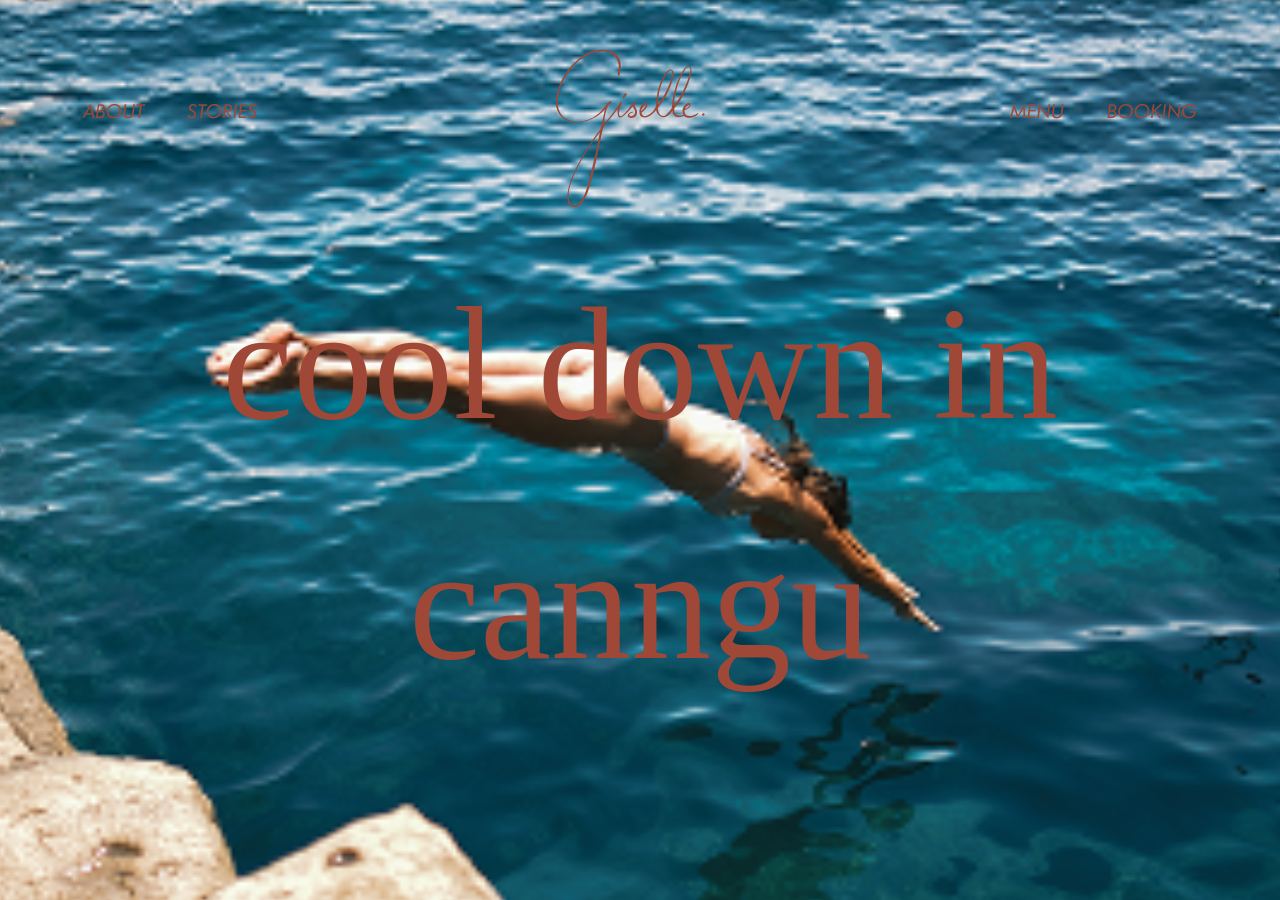
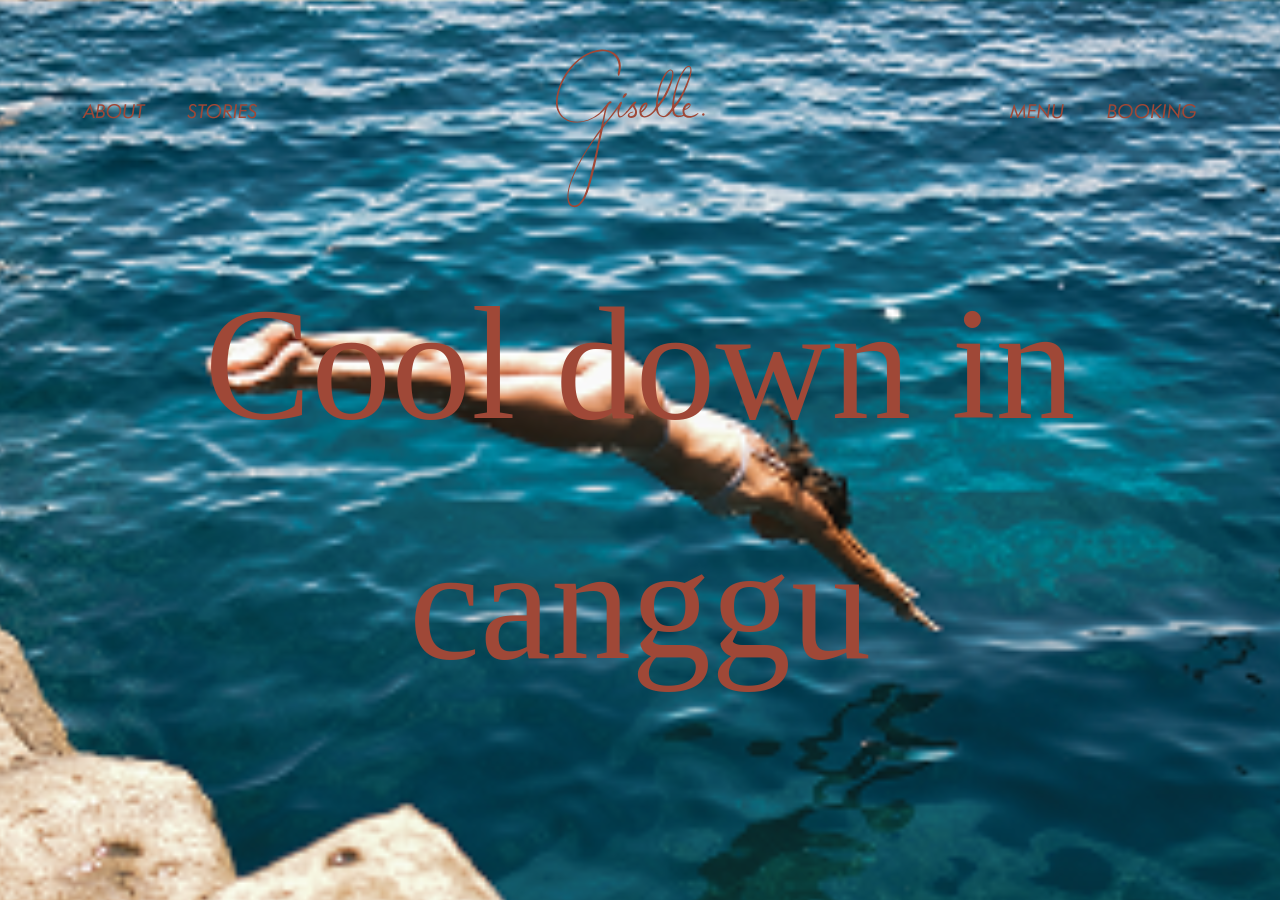
Before and after one commit to dezoul/Giselle, a Jekyll site: the page built from _posts/2025-08-9-cool-down-in-canngu.md, in a window 1280 px wide and 900 px high. Built offline with Jekyll 4.4.1, drawn with Linux system fonts in a browser that asks for light colours; some web fonts are replaced; some of the changed text lies outside the part shown.

Commit message:
Updated 1 file via CloudCannon.

```diff
--- a/_posts/2025-08-9-cool-down-in-canngu.md
+++ b/_posts/2025-08-9-cool-down-in-canngu.md
@@ -1,12 +1,15 @@
 ---
 layout: post
-title: cool down in canngu
+title: Cool down in canggu
 banner:
     banner-svg: /assets/images/dine-with-us.svg
-    description: This is a short blurb about the restaurant introducing the concept of the venue & it’s menu. You can write as much or as little as you like here as an intro to the full menu below.
+    description: >-
+        This is a short blurb about the restaurant introducing the concept of
+        the venue & it’s menu. You can write as much or as little as you like
+        here as an intro to the full menu below.
     overlay-color:
-        color: '#722'
-        opacity: 0.0
+        color: '#ffffff'
+        opacity: 0
     image: /assets/images/dive.png
 blog-info:
     image: /assets/images/dive.png
```
Also changed, not shown: other parts of _posts/2025-08-9-cool-down-in-canngu.md (+3 -0 lines).
